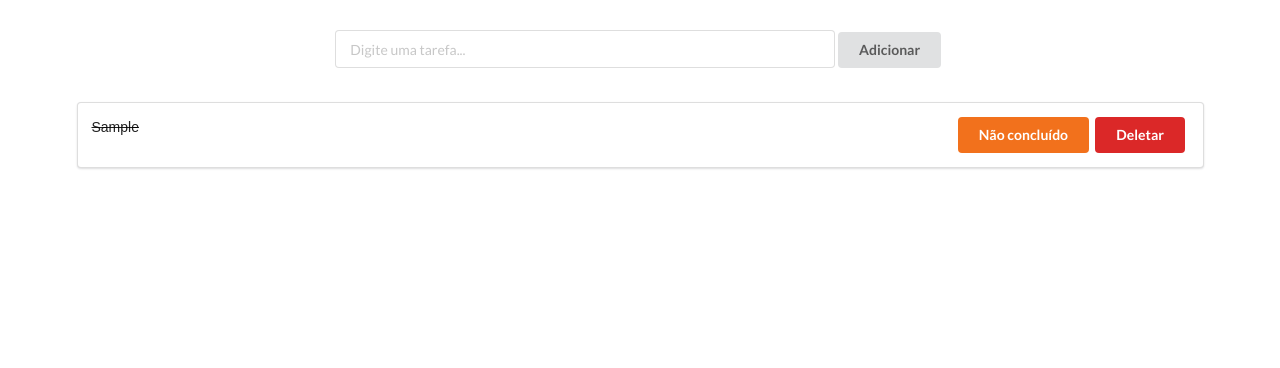
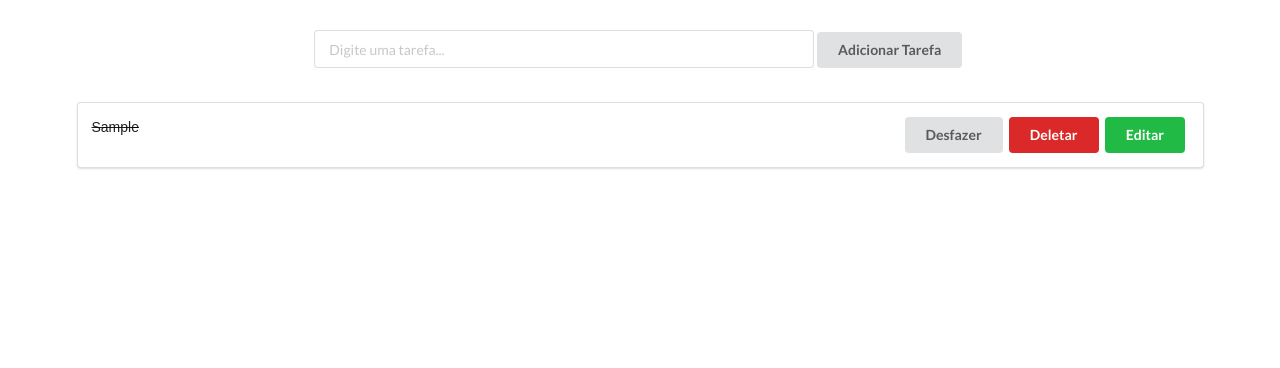
Before and after one commit to mhscabia/to-do-list-flask, a Flask app: page / in a window 1280 px wide. Shown: the part 52-420 px from the top of the page. Run offline with Flask 3, Linux system fonts and the light colour scheme; tables that the repository leaves empty hold one stand-in row (values such as "Sample post"); some libraries are stand-ins or nearby versions.

Commit message:
added method edit

```diff
--- a/app.py
+++ b/app.py
@@ -21,19 +21,43 @@ def index():
 
 @app.route("/add", methods=["POST"])
 def add():
-    task = request.form.get("task")
-    todo_item = TodoItem(task=task)
-    db.session.add(todo_item)
-    db.session.commit()
-    return redirect(url_for('index'))
+    if not request.form.get("task"):
+        return redirect(url_for('index'))
+    else:
+        task = request.form.get("task")
+        todo_item = TodoItem(task=task)
+        db.session.add(todo_item)
+        db.session.commit()
+        return redirect(url_for('index'))
 
 
 @app.route("/update/<int:todo_id>")
 def update(todo_id):
     todo_item = TodoItem.query.filter_by(id=todo_id).first()
+    print(todo_item.task)
     todo_item.done = not todo_item.done
     db.session.commit()
     return redirect(url_for('index'))
+
+@app.route("/editar/<int:todo_id>", methods=["GET", "POST"])
+def editar(todo_id):
+    todo_item = TodoItem.query.filter_by(id=todo_id).first()
+    if request.method == 'POST':
+        todo_item.task = request.form.get("newTask")
+        db.session.commit()
+        return redirect(url_for('index'))
+    return render_template('editar.html', todo_item=todo_item)
+
+# @app.route("/editar/<int:todo_id>")
+# def editar(todo_id):
+#     todo_item = TodoItem.query.filter_by(id=todo_id).first()
+
+#     if request.method == 'POST':
+#         todo_item.task = request.form.get("newTask")
+#         db.session.commit()
+#         return redirect(url_for('index'))
+
+#     return render_template('editar.html', todo_item=todo_item)
 
 
 @app.route("/delete/<int:todo_id>")
--- a/templates/index.html
+++ b/templates/index.html
@@ -28,7 +28,7 @@
         <span style="width: 500px;" class="ui input">
             <input type="text" name="task" id="task" placeholder="Digite uma tarefa...">
         </span>
-        <input class="ui button" type="submit" value="Adicionar">
+        <input class="ui button" type="submit" value="Adicionar Tarefa">
     </form>
     <br>
     {% for todo in todo_list %}
@@ -44,10 +44,11 @@
                 {% if todo.done == False %}
                 <a class="ui primary button" href="/update/{{ todo.id }}">Concluído</a>
                 {% else %}
-                <a class="ui orange button" href="/update/{{ todo.id }}">Não concluído</a>
+                <a class="ui gray button" href="/update/{{ todo.id }}">Desfazer</a>
                 {% endif %}
 
                 <a class="ui red button" href="/delete/{{ todo.id }}">Deletar</a>
+                <a class="ui green button" href="/editar/{{ todo.id }}">Editar</a>
             </span>
         </div>
     {% endfor %}
```
Also changed, not shown: templates/editar.html (added, +21 -0 lines).
